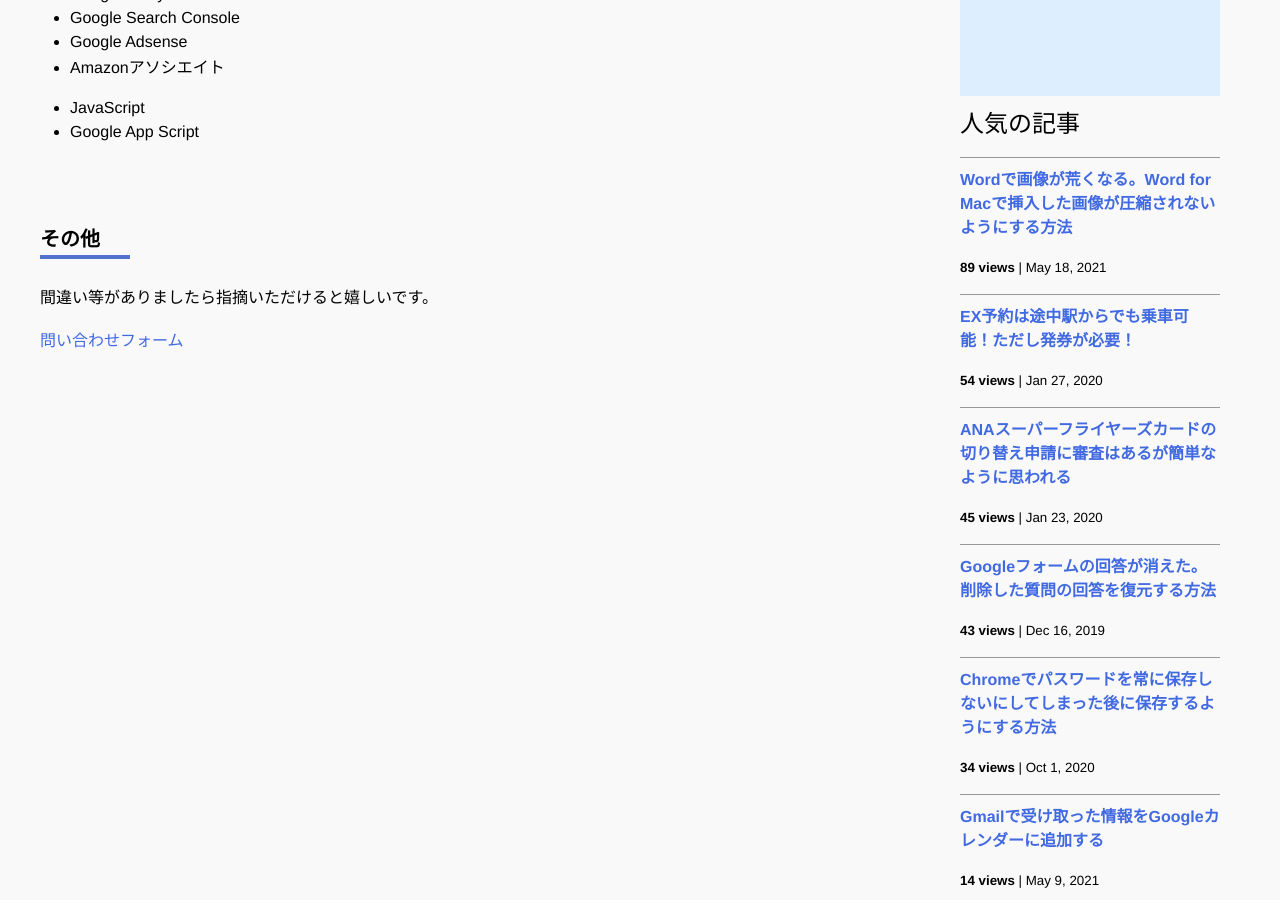
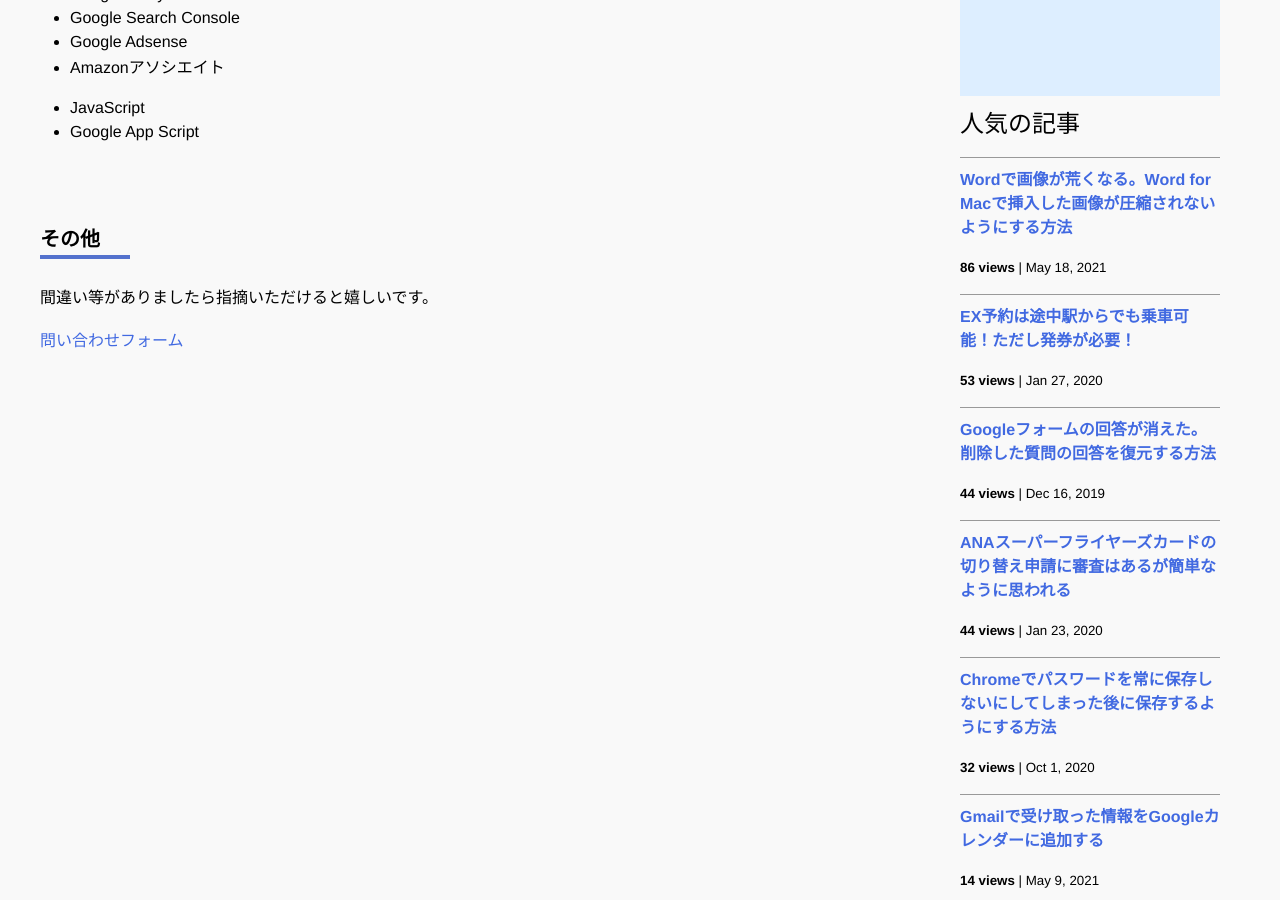
Before and after one commit to iwanaminami/shoyaiwaname, a Jekyll site: the page built from about.markdown, in a window 1280 px wide and 900 px high, scrolled down 717 px. Built offline with Jekyll 4.4.1, drawn with Linux system fonts in a browser that asks for light colours; nearby versions of some CDN libraries; comment, search, counter and statistics services are not loaded.

Commit message:
chore(ga): update _data/popularposts.yml 20260207-0052

```diff
--- a/_data/popularposts.yml
+++ b/_data/popularposts.yml
@@ -1,13 +1,13 @@
 side:
-  - view: 89
+  - view: 86
     url: "/2021/05/18/image-compression-word.html"
-  - view: 54
+  - view: 53
     url: "/2020/01/27/ex-rideontheway.html"
-  - view: 45
+  - view: 44
+    url: "/2019/12/16/restore-googleform.html"
+  - view: 44
     url: "/2020/01/23/sfc-judge.html"
-  - view: 43
-    url: "/2019/12/16/restore-googleform.html"
-  - view: 34
+  - view: 32
     url: "/2020/10/01/googlepassword.html"
   - view: 14
     url: "/2021/05/09/gmailtocalendar.html"
```
